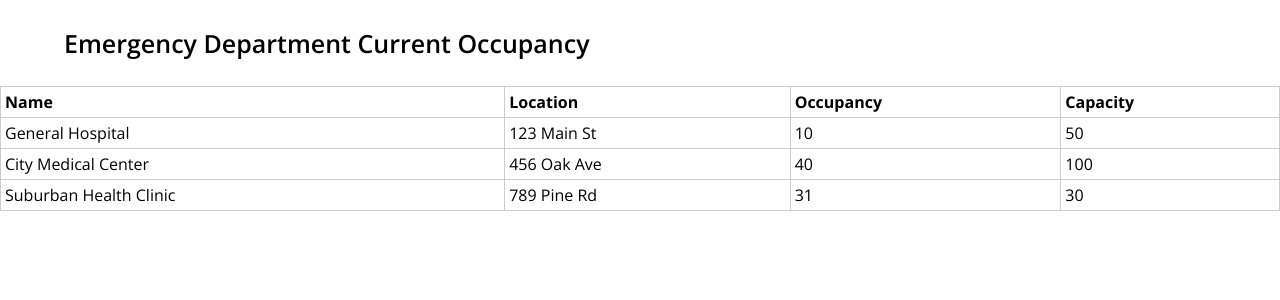
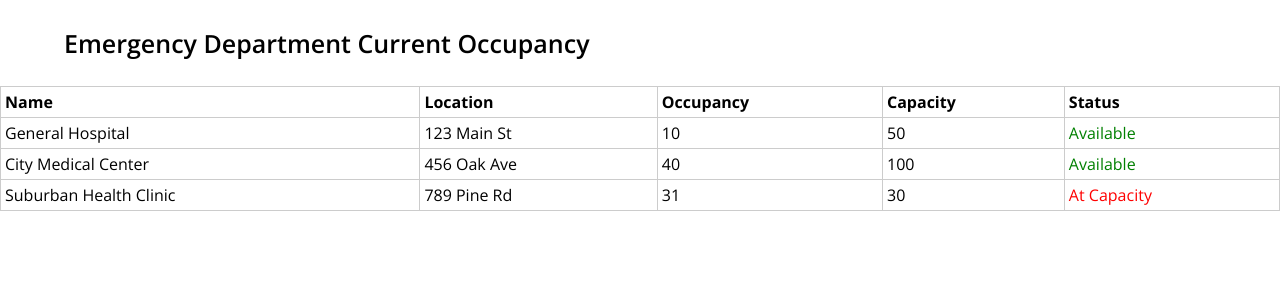
Before and after one commit to SENG-350-2024-fall/Team12, a Flask app: page /emergency_departments in a window 1280 px wide. Shown: the part 86-386 px from the top of the page. Run offline with Flask 3, Linux system fonts and the light colour scheme; a user stored in the database is signed in.

Commit message:
Update emergency_departments.html

```diff
--- a/templates/emergency_departments.html
+++ b/templates/emergency_departments.html
@@ -35,6 +35,7 @@
                     <th>Location</th>
                     <th>Occupancy</th>
                     <th>Capacity</th>
+                    <th>Status</th>
                 </tr>
             </thead>
 
@@ -45,6 +46,13 @@
                         <td>{{ emergency.location }}</td>
                         <td>{{ emergency.current_occupancy }}</td>
                         <td>{{ emergency.capacity }}</td>
+                        <td>
+                            {%if emergency.current_occupancy >= emergency.capacity %}
+                            <span style="color: red;">At Capacity</span>
+                            {% else %}
+                            <span style="color: green;">Available</span>
+                            {% endif %}
+                        </td>
                     </tr>
                     {% if loop.index % 4 == 0 %}
                         </tbody><tbody>
```
